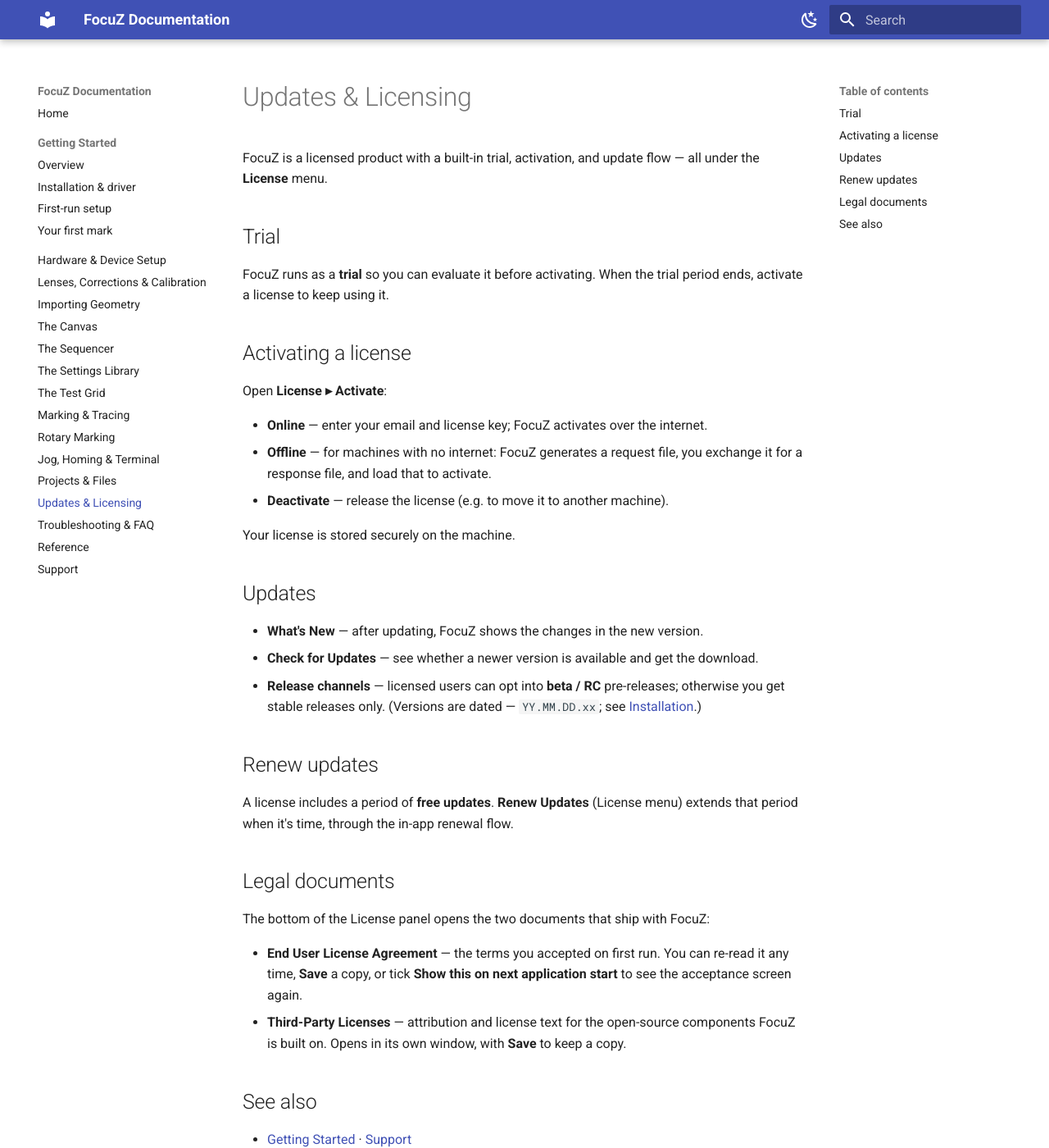
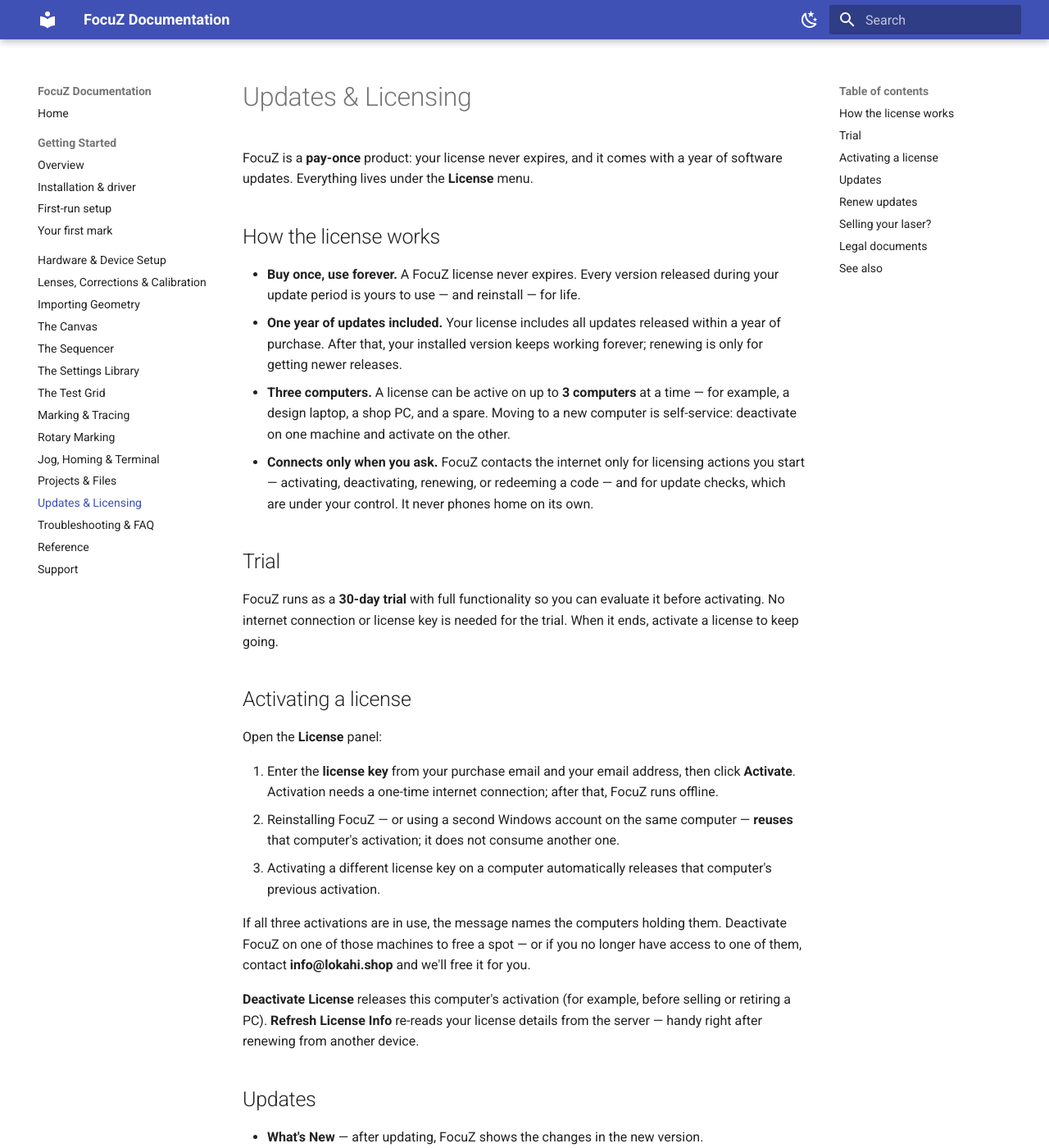
Before and after one commit to Lokahi-Shop/focuz-docs, an MkDocs documentation site: the page built from docs/updates-licensing.md, in a window 1280 px wide and 1400 px high. Shown: the whole window at 82% size. Built offline with MkDocs 1.6.1 and Material for MkDocs 9.7.7, drawn with Linux system fonts in a browser that asks for light colours; some of the changed text lies outside the part shown.

Commit message:
docs: Updates & Licensing rewritten for licensing v2 (3 seats, activate-once, renewal bonus, transfer)

```diff
--- a/docs/updates-licensing.md
+++ b/docs/updates-licensing.md
@@ -1,44 +1,84 @@
 # Updates & Licensing
 
-FocuZ is a licensed product with a built-in trial, activation, and update flow — all under the **License**
-menu.
+FocuZ is a **pay-once** product: your license never expires, and it comes with a year of
+software updates. Everything lives under the **License** menu.
+
+## How the license works
+
+- **Buy once, use forever.** A FocuZ license never expires. Every version released during your
+  update period is yours to use — and reinstall — for life.
+- **One year of updates included.** Your license includes all updates released within a year of
+  purchase. After that, your installed version keeps working forever; renewing is only for
+  getting newer releases.
+- **Three computers.** A license can be active on up to **3 computers** at a time — for
+  example, a design laptop, a shop PC, and a spare. Moving to a new computer is self-service:
+  deactivate on one machine and activate on the other.
+- **Connects only when you ask.** FocuZ contacts the internet only for licensing actions you
+  start — activating, deactivating, renewing, or redeeming a code — and for update checks,
+  which are under your control. It never phones home on its own.
 
 ## Trial
 
-FocuZ runs as a **trial** so you can evaluate it before activating. When the trial period ends, activate a
-license to keep using it.
+FocuZ runs as a **30-day trial** with full functionality so you can evaluate it before
+activating. No internet connection or license key is needed for the trial. When it ends,
+activate a license to keep going.
 
 ## Activating a license
 
-Open **License ▸ Activate**:
+Open the **License** panel:
 
-- **Online** — enter your email and license key; FocuZ activates over the internet.
-- **Offline** — for machines with no internet: FocuZ generates a request file, you exchange it for a
-  response file, and load that to activate.
-- **Deactivate** — release the license (e.g. to move it to another machine).
+1. Enter the **license key** from your purchase email and your email address, then click
+   **Activate**. Activation needs a one-time internet connection; after that, FocuZ runs
+   offline.
+2. Reinstalling FocuZ — or using a second Windows account on the same computer — **reuses**
+   that computer's activation; it does not consume another one.
+3. Activating a different license key on a computer automatically releases that computer's
+   previous activation.
 
-Your license is stored securely on the machine.
+If all three activations are in use, the message names the computers holding them. Deactivate
+FocuZ on one of those machines to free a spot — or if you no longer have access to one of
+them, contact **info@lokahi.shop** and we'll free it for you.
+
+**Deactivate License** releases this computer's activation (for example, before selling or
+retiring a PC). **Refresh License Info** re-reads your license details from the server — handy
+right after renewing from another device.
 
 ## Updates
 
 - **What's New** — after updating, FocuZ shows the changes in the new version.
-- **Check for Updates** — see whether a newer version is available and get the download.
-- **Release channels** — licensed users can opt into **beta / RC** pre-releases; otherwise you get stable
-  releases only. (Versions are dated — `YY.MM.DD.xx`; see [Installation](getting-started/installation.md).)
+- **Check for Updates** — see whether a newer version is available and get the download. How
+  often FocuZ checks (or **Never**) is up to you.
+- **Release channels** — licensed users can opt into **beta / RC** pre-releases; otherwise you
+  get stable releases only. (Versions are dated — `YY.MM.DD.xx`; see
+  [Installation](getting-started/installation.md).)
+- **After your update period ends**, every version released before it ended remains yours: the
+  update dialog points you to the newest release you're entitled to, which you can download
+  and reinstall at any time.
 
 ## Renew updates
 
-A license includes a period of **free updates**. **Renew Updates** (License menu) extends that period when
-it's time, through the in-app renewal flow.
+**Renew Updates** (License menu) opens a checkout for another year of updates — current
+pricing is shown at checkout. Renewing never costs you time you already have: the new year is
+added on top of your remaining update period, and renewing **before** your period ends adds
+**two bonus months** on top of that. There are no subscriptions and no automatic charges —
+renew only when you want another year of new releases.
+
+## Selling your laser?
+
+A license may be transferred **as a whole** — for example together with your laser or business
+— to a single new owner. Deactivate your own copies, hand over the license key, and email
+**info@lokahi.shop** so we can update the license record. Splitting a license between people
+isn't permitted.
 
 ## Legal documents
 
 The bottom of the License panel opens the two documents that ship with FocuZ:
 
-- **End User License Agreement** — the terms you accepted on first run. You can re-read it any time,
-  **Save** a copy, or tick **Show this on next application start** to see the acceptance screen again.
-- **Third-Party Licenses** — attribution and license text for the open-source components FocuZ is built
-  on. Opens in its own window, with **Save** to keep a copy.
+- **End User License Agreement** — the terms you accepted on first run. You can re-read it any
+  time, **Save** a copy, or tick **Show this on next application start** to see the acceptance
+  screen again.
+- **Third-Party Licenses** — attribution and license text for the open-source components FocuZ
+  is built on. Opens in its own window, with **Save** to keep a copy.
 
 ## See also
 
```
